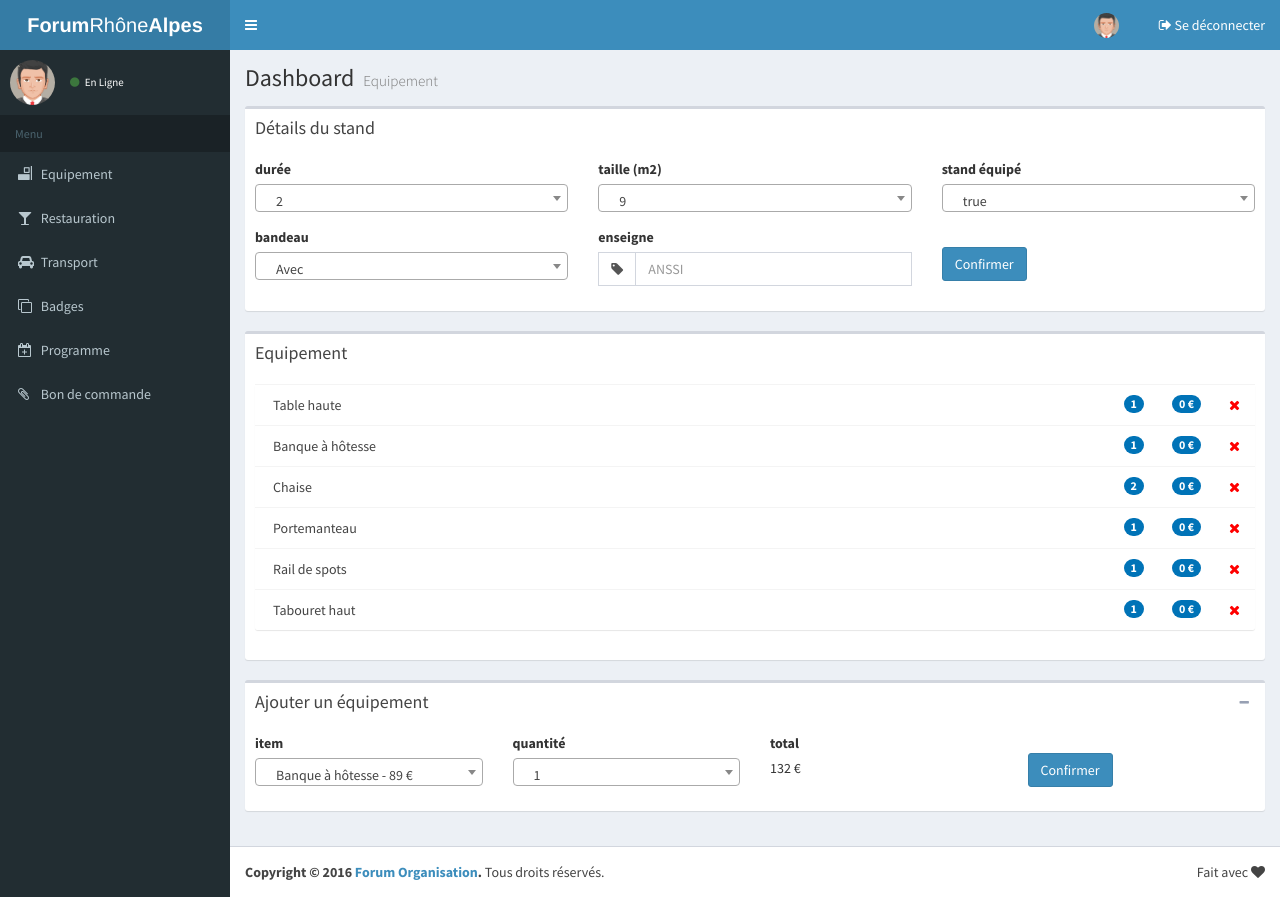
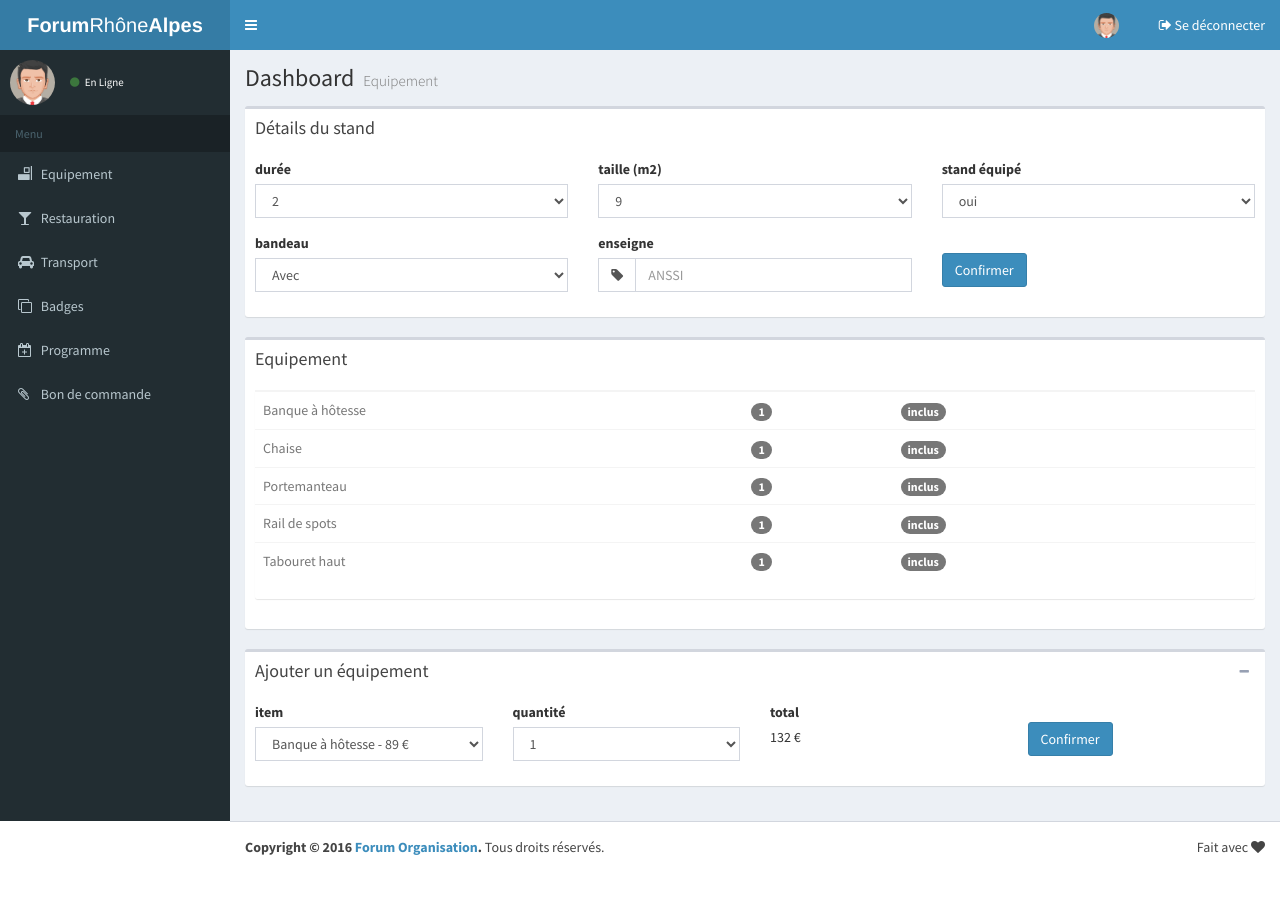
Before and after one commit to ForumOrganisation/forumorg-archived, a Flask app: template forum/templates/admin/sections/equipement.html in a window 1280 px wide. After the commit the page ends 855 px from the top, so only its background shows below. Run offline with Flask 2, Linux system fonts and the light colour scheme; the template is opened without the code that fills it, so the values that code supplies are empty; some libraries are stand-ins or nearby versions.

Commit message:
display equipement

```diff
--- a/forum/templates/admin/sections/equipement.html
+++ b/forum/templates/admin/sections/equipement.html
@@ -14,7 +14,7 @@
                 <div class="col-md-4">
                   <div class="form-group">
                     <label>durée</label>
-                    <select class="form-control select2 duration" style="width: 100%;">
+                    <select class="form-control duration" style="width: 100%;">
                       <option>2</option>
                       <option>1</option>
                     </select>
@@ -24,7 +24,7 @@
                 <div class="col-md-4">
                   <div class="form-group">
                     <label>taille (m2)</label>
-                    <select class="form-control select2 size" style="width: 100%;">
+                    <select class="form-control size" style="width: 100%;">
                       <option>9</option>
                       <option>12</option>
                       <option>18</option>
@@ -36,9 +36,9 @@
                 <div class="col-md-4">
                   <div class="form-group">
                     <label>stand équipé</label>
-                    <select class="form-control select2 equiped" style="width: 100%;">
-                      <option>true</option>
-                      <option>false</option>
+                    <select class="form-control equiped" style="width: 100%;">
+                      <option>oui</option>
+                      <option>non</option>
                     </select>
                   </div>
                 </div>
@@ -48,7 +48,7 @@
                 <div class="col-md-4">
                   <div class="form-group">
                     <label>bandeau</label>
-                    <select class="form-control select2" style="width: 100%;">
+                    <select class="form-control" style="width: 100%;">
                       <option>Avec</option>
                       <option>Sans</option>
                     </select>
@@ -83,7 +83,6 @@
         <div class="box-header">
           <h3 class="box-title">Equipement</h3>
         </div>
-
       	<div class="box-body">
       		<div class="row">
       			<div class="col-md-12">
@@ -93,31 +92,63 @@
       						<!-- Widget: user widget style 1 -->
       						<div class="box box-widget widget-user-2">
       							<div class="box-footer no-padding">
-      								<ul class="nav nav-stacked">
-      									<li>
-      										<a href="#">Table haute <span class="pull-right">&emsp;&emsp;<i class="fa fa-remove" style="color:red"></i></span> <span class="pull-right badge bg-blue">0 €</span><span class="pull-right">&emsp;&emsp;</span><span class="pull-right badge bg-blue">1</span></a>
-      									</li>
-      									<li>
-      										<a href="#">Banque à hôtesse <span class="pull-right">&emsp;&emsp;<i class="fa fa-remove" style="color:red"></i></span> <span class="pull-right badge bg-blue">0 €</span><span class="pull-right">&emsp;&emsp;</span><span class="pull-right badge bg-blue">1</span></a>
-      									</li>
-      									<li>
-      										<a href="#">Chaise <span class="pull-right">&emsp;&emsp;<i class="fa fa-remove" style="color:red"></i></span><span class="pull-right badge bg-blue">0 €</span><span class="pull-right">&emsp;&emsp;</span><span class="pull-right badge bg-blue">2</span></a>
-      									</li>
-      									<li>
-      										<a href="#">Portemanteau <span class="pull-right">&emsp;&emsp;<i class="fa fa-remove" style="color:red"></i></span><span class="pull-right badge bg-blue">0 €</span><span class="pull-right">&emsp;&emsp;</span><span class="pull-right badge bg-blue">1</span></a>
-      									</li>
-      									<li>
-      										<a href="#">Rail de spots <span class="pull-right">&emsp;&emsp;<i class="fa fa-remove" style="color:red"></i></span><span class="pull-right badge bg-blue">0 €</span><span class="pull-right">&emsp;&emsp;</span><span class="pull-right badge bg-blue">1</span></a>
-      									</li>
-      									<li>
-      										<a href="#">Tabouret haut <span class="pull-right">&emsp;&emsp;<i class="fa fa-remove" style="color:red"></i></span><span class="pull-right badge bg-blue">0 €</span><span class="pull-right">&emsp;&emsp;</span><span class="pull-right badge bg-blue">1</span></a>
-      									</li>
-      								</ul>
+                       <table class="table table-responsive">
+                        <tbody>
+                          <tr>
+                            <td><span class="text-muted">Banque à hôtesse </span></td>
+                            <td><span class="badge bg-grey">1</span></td>
+                            <td><span class="badge bg-grey">inclus</span></td>
+                            <td><i class="fa fa-remove" style="color:white"></i></td>
+                          </tr>
+
+                          <tr>
+                            <td><span class="text-muted">Chaise </span></td>
+                            <td><span class="badge bg-grey">1</span></td>
+                            <td><span class="badge bg-grey">inclus</span></td>
+                            <td><i class="fa fa-remove" style="color:white"></i></td>
+                          </tr>
+
+                          <tr>
+                            <td><span class="text-muted">Portemanteau </span></td>
+                            <td><span class="badge bg-grey">1</span></td>
+                            <td><span class="badge bg-grey">inclus</span></td>
+                            <td><i class="fa fa-remove" style="color:white"></i></td>
+                          </tr>
+
+                          <tr>
+                            <td><span class="text-muted">Rail de spots </span></td>
+                            <td><span class="badge bg-grey">1</span></td>
+                            <td><span class="badge bg-grey">inclus</span></td>
+                            <td><i class="fa fa-remove" style="color:white"></i></td>
+                          </tr>
+
+                          <tr>
+                            <td><span class="text-muted">Tabouret haut </span></td>
+                            <td><span class="badge bg-grey">1</span></td>
+                            <td><span class="badge bg-grey">inclus</span></td>
+                            <td><i class="fa fa-remove" style="color:white"></i></td>
+                          </tr>
+
+                          {% for k,v in company.sections.equipement.furniture.items() %}
+
+                          <tr>
+                            <td>{{ k }}</td>
+                            <td><span class="badge bg-blue">{{ v }}</span></td>
+                            <td><span class="badge bg-blue">30 €</span></td>
+                            <td><i class="fa fa-remove" style="color:red"></i></td>
+                          </tr>
+
+                          {% endfor %}
+
+                        </tbody>
+                      </table>
       							</div>
       						</div>
       					</div>
       				</div>
       			</div>
+          </div>
+        </div>
       </div>
     </div>
 </div>
@@ -139,7 +170,7 @@
 
                   <div class="form-group">
                     <label>item</label>
-                    <select class="form-control select2 name" style="width: 100%;">
+                    <select class="form-control name" style="width: 100%;">
                       <option>Banque à hôtesse	- 89 €</option>
                       <option>Chaise - 35 €</option>
                       <option>Chauffeuse - 67 €</option>
@@ -156,7 +187,7 @@
                 <div class="col-md-3">
                   <div class="form-group">
                     <label>quantité</label>
-                    <select class="form-control select2 quantity" style="width: 100%;">
+                    <select class="form-control quantity" style="width: 100%;">
                       <option>1</option>
                       <option>2</option>
                       <option>3</option>
@@ -224,15 +255,20 @@ $('#confirm_stand').on('click', function(e) {
 $('#confirm_add').on('click', function(e) {
     e.preventDefault();
     var company = {{ company|tojson }};
-    var items = company.sections.equipement.items;
-    var item = {
+    var furnitures = company.sections.equipement.furniture;
+    var furniture = {
        name: $(".name").val(),
        quantity: $(".quantity").val(),
     };
-    console.log(item.name);
-    console.log(item.quantity);
-    if (item.name && item.quantity) {
-        items[item.name] = Number(item.quantity);
+    console.log(furniture.name);
+    console.log(furniture.quantity);
+    if (furniture.name && furniture.quantity) {
+      if (furnitures[furniture.name]){
+        furnitures[furniture.name] = furnitures[furniture.name] + Number(furniture.quantity);
+      } else {
+        furnitures[furniture.name] = Number(furniture.quantity);
+      }
+
         $.ajax({
             type: "POST",
             url: "{{ url_for('update_company') }}",
@@ -247,6 +283,5 @@ $('#confirm_add').on('click', function(e) {
     }
     return false;
 });
-
 </script>
 {% endblock scripts %}
--- a/sample.json
+++ b/sample.json
@@ -3,17 +3,19 @@
         "password": "pbkdf2:sha1:1000$gwFWGB8D$15b8a015abd7ad5aebcbaa79f9a30889d665c18e",
         "sections": {
             "equipement": {
-                "items": {
-                    "coat-hanger": 1,
-                    "chair": 1,
-                    "Ecran LCD 26\" - 67 \u20ac": 1
-                },
                 "completed": true,
                 "general": {
                     "duration": "2",
                     "equiped": "true",
-                    "banner": "ff",
+                    "banner": "test",
                     "size": "9"
+                },
+                "furniture": {
+                    "coat-hanger": 1,
+                    "chair": 1,
+                    "Banque \u00e0 h\u00f4tesse - 89 \u20ac": 1,
+                    "Ecran LCD 26\" - 67 \u20ac": 1,
+                    "Mange-debout - 89 \u20ac": 2
                 }
             },
             "restauration": {
@@ -27,8 +29,8 @@
                 "persons": [
                     {
                         "function": "Ing\u00e9nieur",
-                        "name": "Caillault OLIVIA",
-                        "days": "mercredi"
+                        "days": "mercredi",
+                        "name": "Caillault OLIVIA"
                     }
                 ],
                 "completed": true
@@ -62,6 +64,14 @@
                         "nb_persons": "1",
                         "phone": "09 99 99 99 99",
                         "departure_time": "23/09/2090 09:09"
+                    },
+                    {
+                        "comment": "GG",
+                        "arrival_place": "Part-Dieu",
+                        "departure_place": "Part-Dieu",
+                        "nb_persons": "4",
+                        "phone": "66 66 66 66 66",
+                        "departure_time": "31/10/2099 09:55"
                     }
                 ]
             },
```
